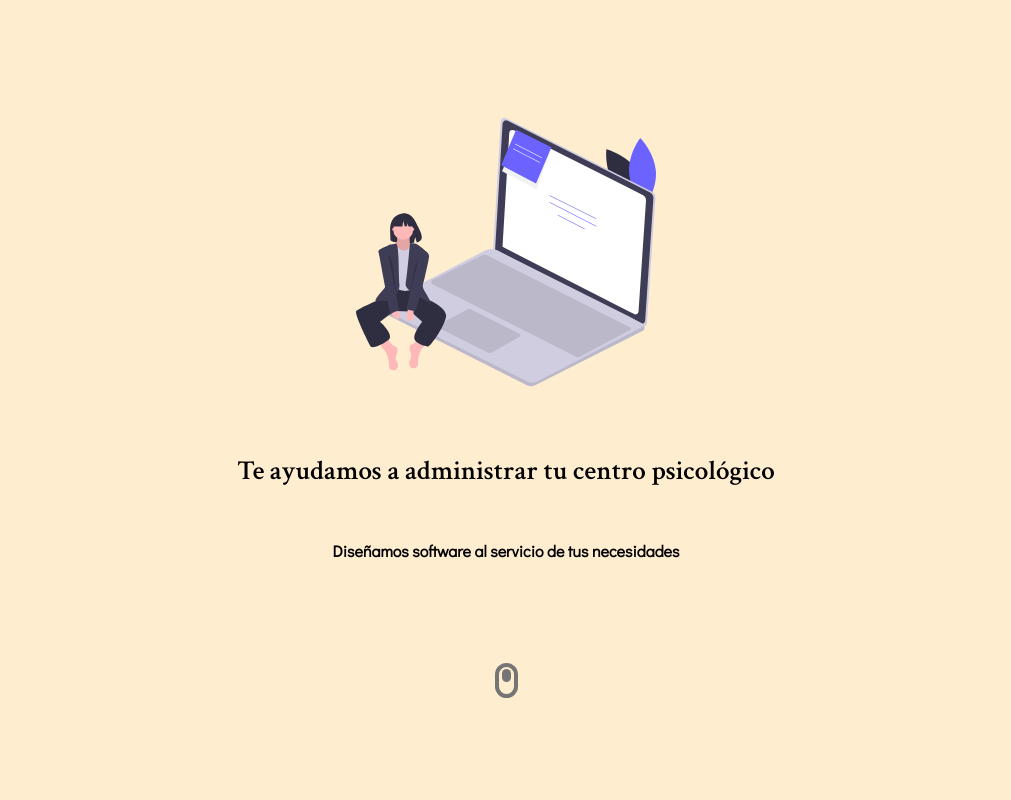
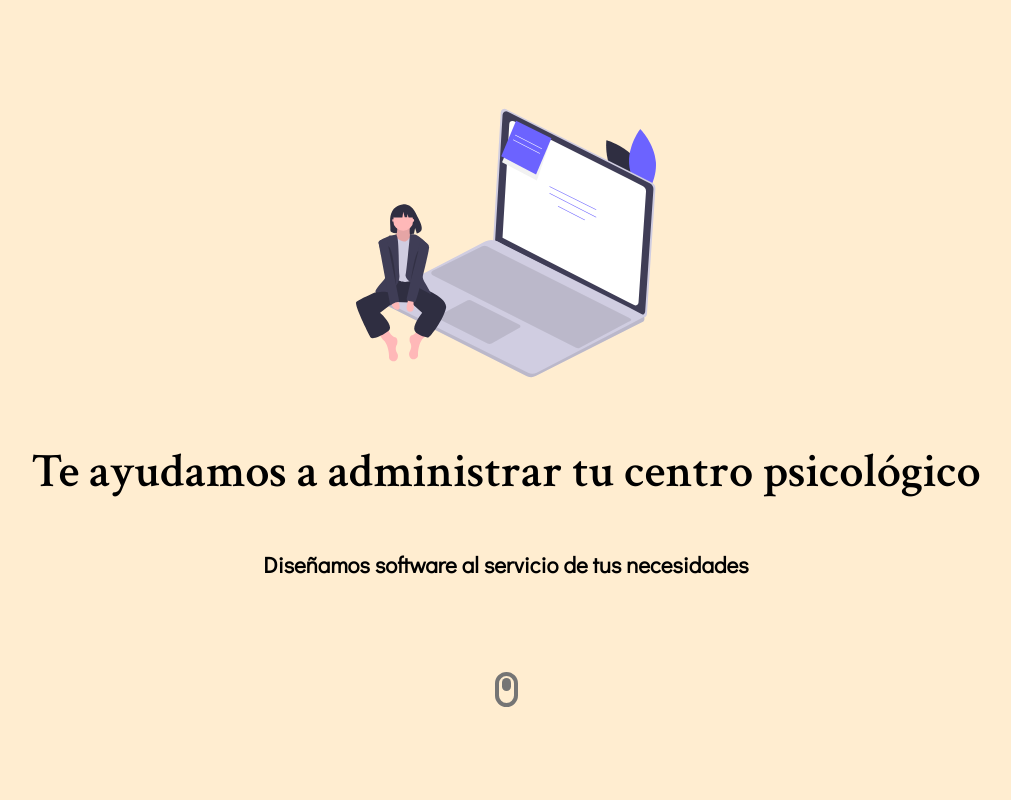
Before and after one commit to GabrielTurrillas/derivapp_landingpage, a Next.js app: page / in a window 1280 px wide. Shown: the top 800 px of the page, without its empty margins (134-1145 px from the left). Built offline with nearby package versions, Linux system fonts and the light colour scheme.

Commit message:
Hero complete responsive

```diff
--- a/components/Hero/index.js
+++ b/components/Hero/index.js
@@ -88,9 +88,21 @@ const ScrollArea = styled.div`
 const H1 = styled.h1`
   font-family: 'Crimson Text', serif;
   font-size:1.7rem;
+  @media ${device.mobileL} {
+    font-size:2.5rem;
+  }
+  @media ${device.mobileL} {
+    font-size:3rem;
+  }
 `
 
 const H2 = styled.h2`
   font-family: 'Didact Gothic', sans-serif;
   font-size:1rem;
+  @media ${device.mobileL} {
+    font-size:1.2rem;
+  }
+  @media ${device.mobileL} {
+    font-size:1.4rem;
+  }
 `
```
